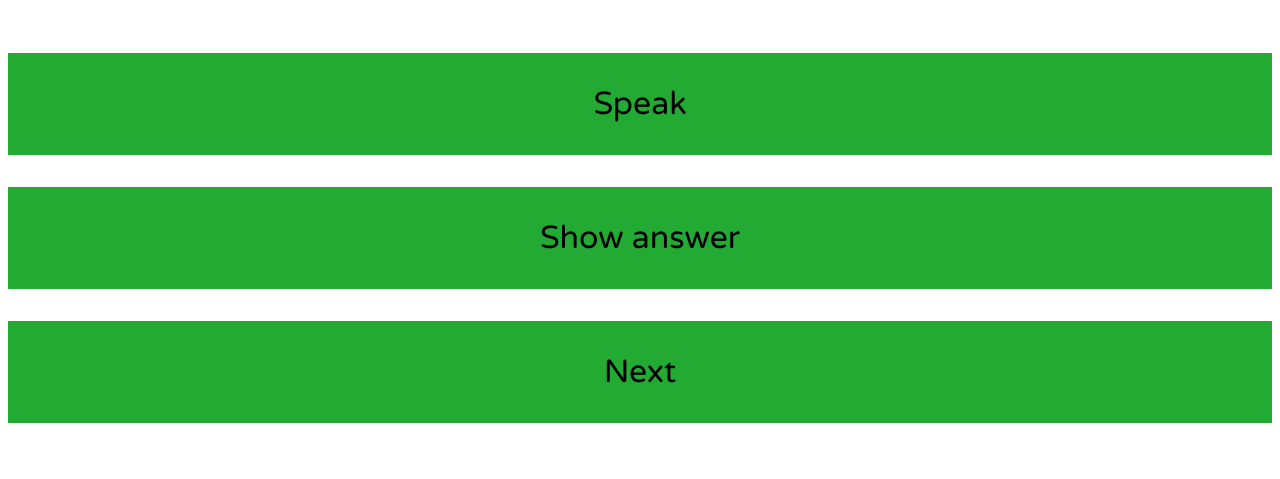
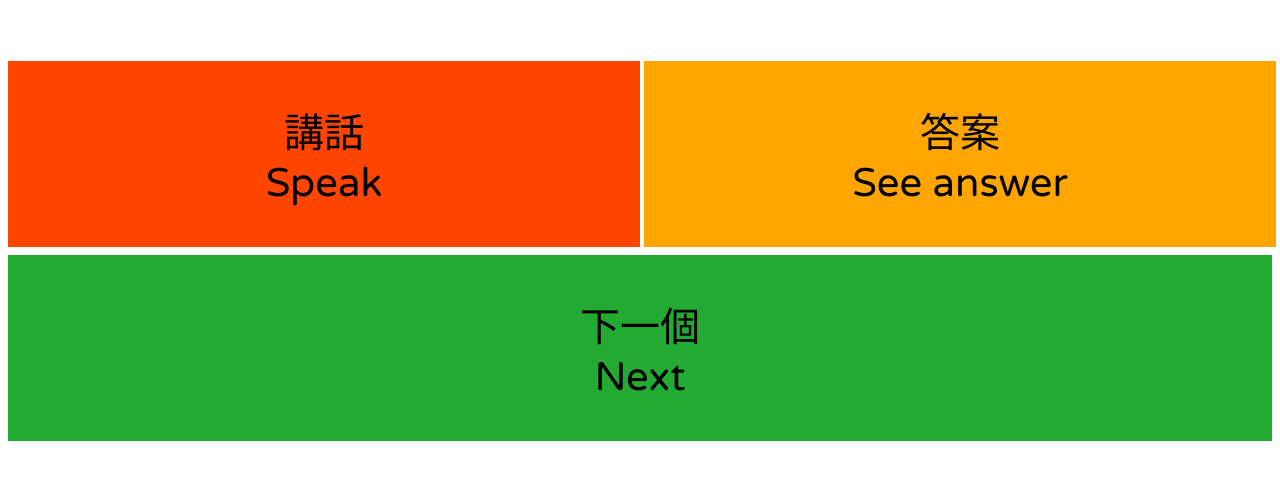
Before and after one commit to jsyang/edu, a website: page math-quizzer/index.html in a window 1280 px wide. Shown: the part 251-730 px from the top of the page. Drawn offline with Linux system fonts and the light colour scheme.

Commit message:
Minor improvements to the quizzer

```diff
--- a/math-quizzer/index.html
+++ b/math-quizzer/index.html
@@ -23,15 +23,32 @@
         margin-bottom: 6em;
     }
 
+    .cta-container {
+        white-space: nowrap;
+    }
+
     .cta {
         background-color: #2a3;
-        margin-top: 1em;
+        margin-top: .2em;
         font-family: 'Varela Round', sans-serif;
-        font-size: 2em;
+        font-size: 2.5rem;
         padding: 1em;
         display: block;
         width: 100%;
         border: 0;
+    }
+
+    .cta.speak {
+        background-color: orangered;
+    }
+    .cta.answer {
+        background-color: orange;
+    }
+
+    .cta.speak,
+    .cta.answer {
+        width:50%;
+        display: inline-block;
     }
 </style>
 <script src="quizzer.js"></script>
--- a/math-quizzer/quizzer.js
+++ b/math-quizzer/quizzer.js
@@ -27,6 +27,19 @@ function nextRound(callbacks = {}) {
     }
 }
 
+
+function generateNormalValue(meanSpike = 12) {
+    // https://en.wikipedia.org/wiki/Irwin%E2%80%93Hall_distribution#Approximating_a_Normal_distribution
+    let valueCLT = 0;
+    for (let i = meanSpike; i > 0; i--) {
+        valueCLT += Math.random();
+    }
+
+    valueCLT /= meanSpike;
+
+    // Irwin-Hall value within (0,1), approx Norm(0,1)
+    return valueCLT;
+}
 
 function generateRandomAdditionExpression() {
     const numbers = [];
@@ -74,8 +87,7 @@ function convertExpressionToAudio() {
         ...convertNumberToAudioZHHK(numbers[0]),
         'plus',
         ...convertNumberToAudioZHHK(numbers[1]),
-        'equals1',
-        'equals2'
+        'equals'
     ];
 }
 
@@ -96,7 +108,7 @@ function playSpeechPart(part) {
         charSpeech.play();
 
         charSpeech.ontimeupdate = () => {
-            if (charSpeech.currentTime > 0.25) resolve();
+            if (charSpeech.currentTime > 0.20) resolve();
         };
     });
 }
@@ -120,7 +132,7 @@ function playAudio(expressionSpeechParts) {
 
 function loadAudio() {
     return Promise.all(
-        '1,2,3,4,5,6,7,8,9,10,plus,equals1,equals2'.split(',')
+        '1,2,3,4,5,6,7,8,9,10,plus,equals'.split(',')
             .map(async a => {
                 AUDIO[a] = new Audio(`audio_zh_hk/${a}.mp3`);
             })
@@ -128,7 +140,7 @@ function loadAudio() {
 }
 
 function flipCard(shouldMute) {
-    if(GAME.hasCardFlipped) shouldMute = true;
+    if (GAME.hasCardFlipped) shouldMute = true;
 
     GAME.hasCardFlipped ^= 1;
     $el.flipCard.classList.toggle('show-back', GAME.hasCardFlipped);
@@ -167,11 +179,11 @@ document.addEventListener('DOMContentLoaded', async () => {
     document.body.append(
         createDisplay()
     );
-    document.body.innerHTML += `
-    <button class="cta" onclick="playAudio(convertExpressionToAudio())">Speak</button>
-    <button class="cta" onclick="flipCard()">Show answer</button>
-    <button class="cta" onclick="nextRound()">Next</button>
-    `;
+    document.body.innerHTML += `<div class='cta-container'>
+    <button class="cta speak" onclick="playAudio(convertExpressionToAudio())">講話<br>Speak</button>
+    <button class="cta answer" onclick="flipCard()">答案<br>See answer</button>
+    <button class="cta" onclick="nextRound()">下一個<br>Next</button>
+    </div>`;
     await loadAudio();
 
     $el.flipCard = document.querySelector('.flip-card');
```
Also changed, not shown: 14 other files.
